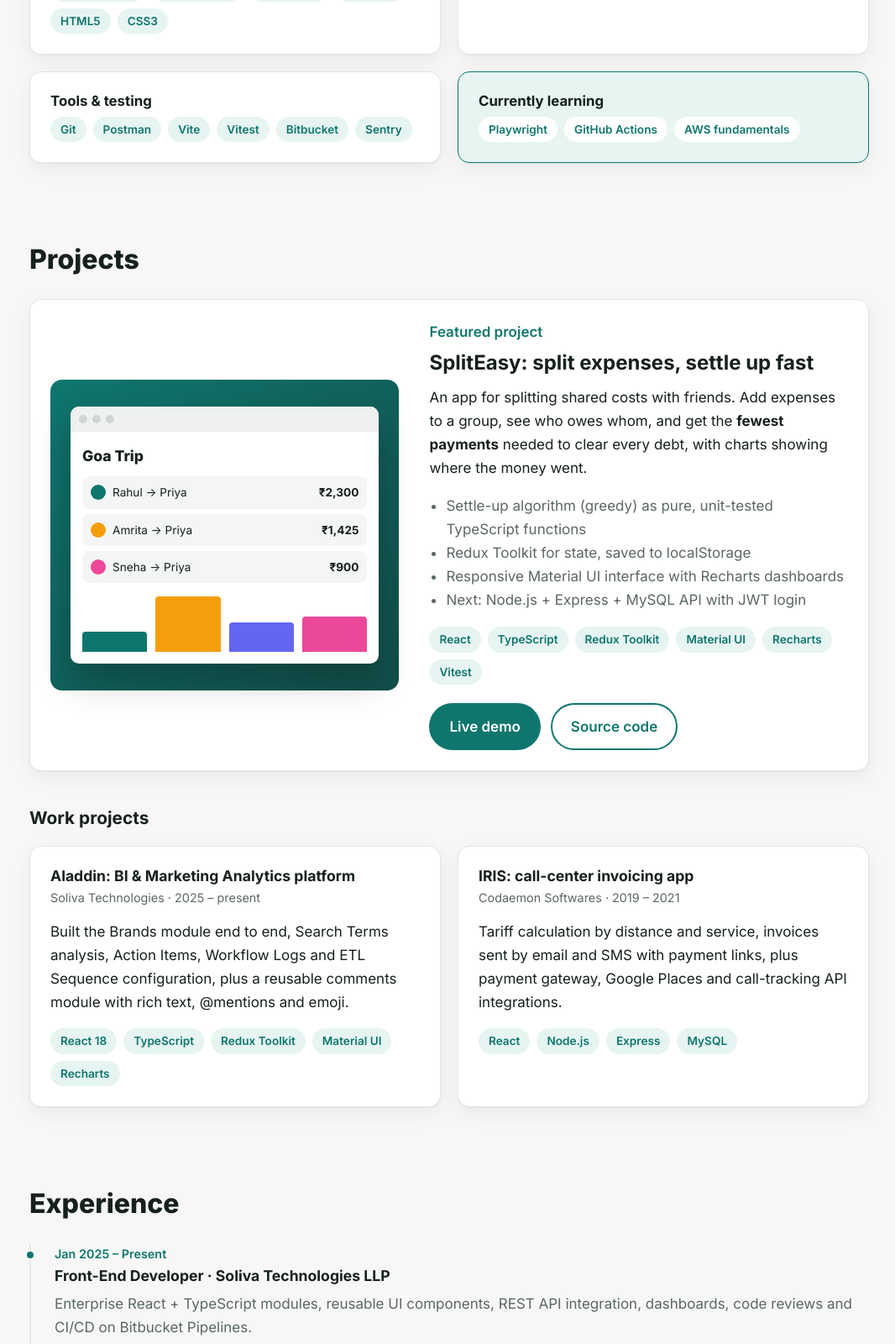
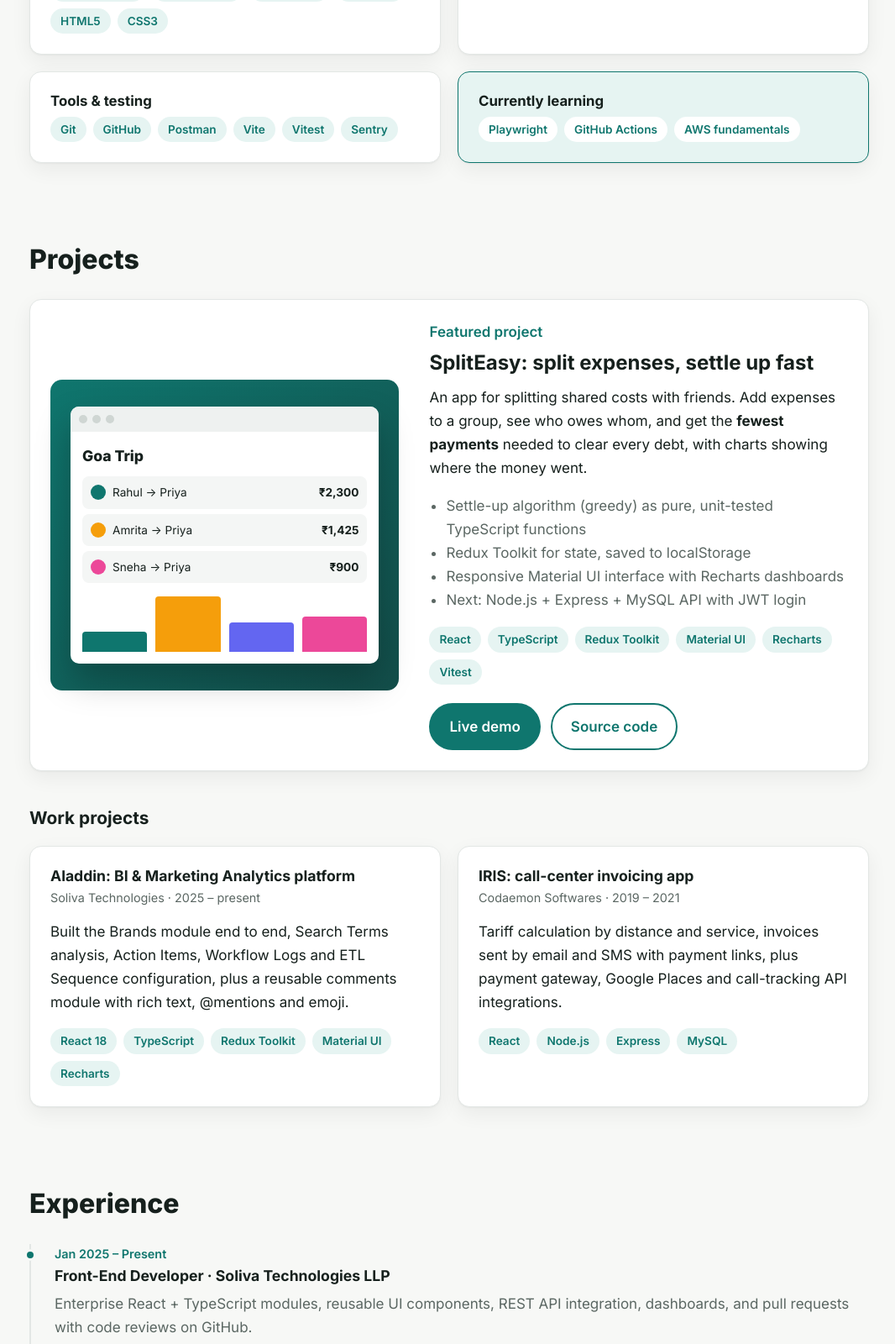
Before and after one commit to amritaB23/portfolio, a plain HTML site: page index.html in a window 1280 px wide. Shown: the part 1520-3120 px from the top of the page at 84% size, without its empty margins (105-1171 px from the left). Drawn offline with Linux system fonts and the light colour scheme.

Commit message:
Use GitHub instead of Bitbucket in skills and experience
Co-Authored-By: Claude Opus 5.5 <noreply@anthropic.com>

```diff
--- a/index.html
+++ b/index.html
@@ -93,7 +93,7 @@
         <div class="card">
           <h3>Tools &amp; testing</h3>
           <ul class="tags">
-            <li>Git</li><li>Postman</li><li>Vite</li><li>Vitest</li><li>Bitbucket</li><li>Sentry</li>
+            <li>Git</li><li>GitHub</li><li>Postman</li><li>Vite</li><li>Vitest</li><li>Sentry</li>
           </ul>
         </div>
         <div class="card card-accent">
@@ -173,7 +173,7 @@
           <p class="when">Jan 2025 – Present</p>
           <h3>Front-End Developer · Soliva Technologies LLP</h3>
           <p>Enterprise React + TypeScript modules, reusable UI components, REST API integration, dashboards,
-            code reviews and CI/CD on Bitbucket Pipelines.</p>
+            and pull requests with code reviews on GitHub.</p>
         </li>
         <li class="timeline-break">
           <p class="when">Sep 2021 – Dec 2024</p>
```
